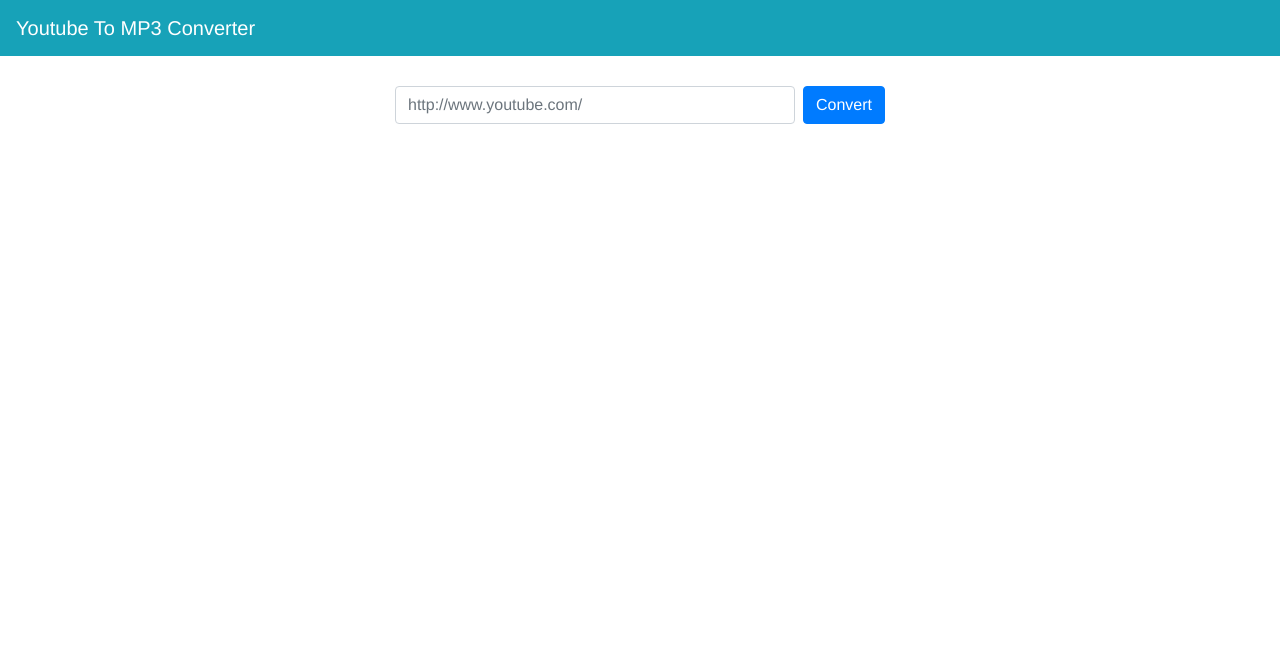
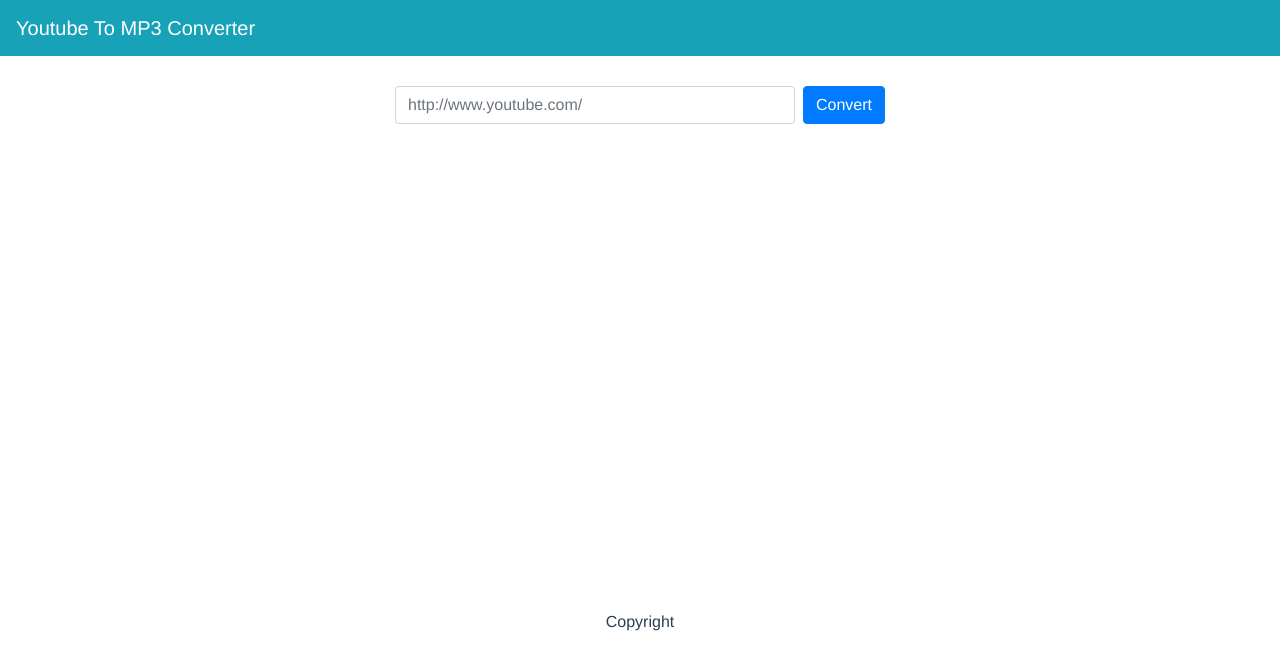
Before and after one commit to jjball/yt-to-mp3, a Vue app: page / in a window 1280 px wide. Shown: the top 670 px of the page. Built offline with nearby package versions, Linux system fonts and the light colour scheme.

Commit message:
footer formatting

```diff
--- a/src/App.vue
+++ b/src/App.vue
@@ -1,9 +1,14 @@
 <template>
   <div id="app">
-    <b-navbar toggleable="lg" type="dark" variant="info">
-      <b-navbar-brand>Youtube To MP3 Converter</b-navbar-brand>
-    </b-navbar>
-    <Home />
+    <div style="min-height:610px;">
+      <b-navbar toggleable="lg" type="dark" variant="info">
+        <b-navbar-brand>Youtube To MP3 Converter</b-navbar-brand>
+      </b-navbar>
+      <Home />
+    </div>
+    <div class="fluid-container footer">
+      <p class="text-center">Copyright</p>
+    </div>
   </div>
 </template>
 
@@ -31,4 +36,7 @@
   color: #2c3e50;
   margin-top: 0px;
 }
+.fluid-container.footer {
+  margin-bottom: 0px;
+}
 </style>
```
